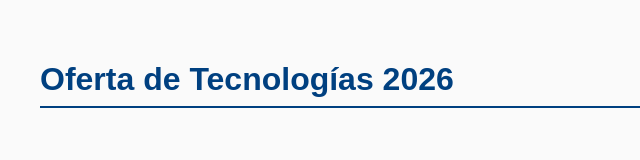
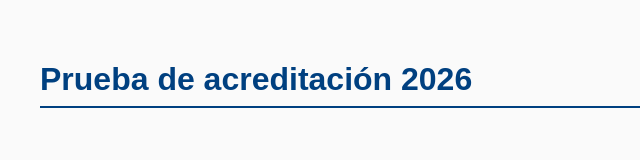
Before and after one commit to laboucr/tecnologias, a plain HTML site: page prueba-2025.html in a window 1280 px wide. Shown: the whole page, without its empty margins (0-640 px from the left). Drawn offline with Linux system fonts and the light colour scheme.

Commit message:
Update prueba-2025.html

```diff
--- a/prueba-2025.html
+++ b/prueba-2025.html
@@ -24,7 +24,7 @@
 </head>
 <body>
 
-<h1>Oferta de Tecnologías 2026</h1>
+<h1>Prueba de acreditación 2026</h1>
 <p><!-- Aquí puedes escribir el contenido de la oferta de tecnologías 2026 --></p>
 
 </body>
```
